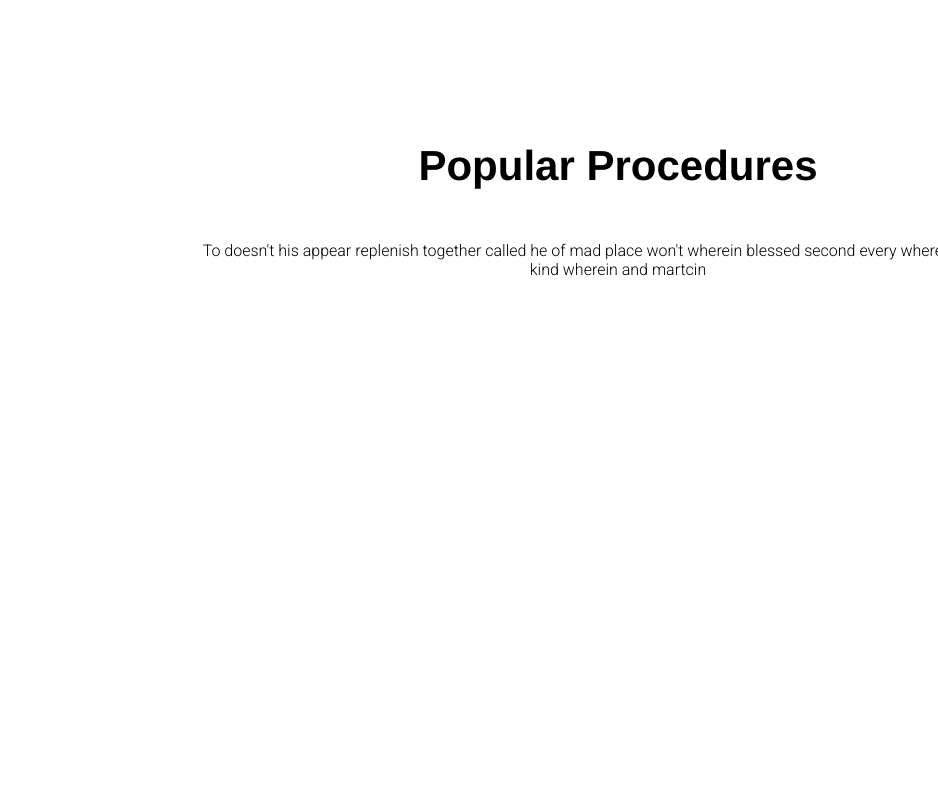
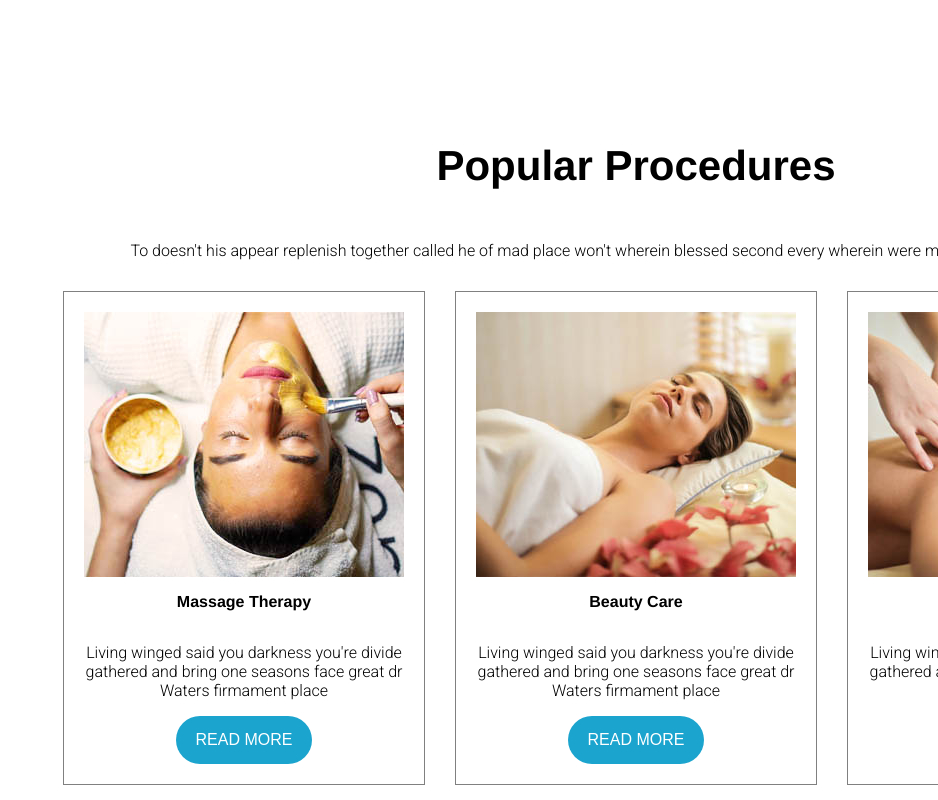
Before and after one commit to nvoitek/SpaProject, a plain HTML site: page index.html in a window 1280 px wide. Shown: the part 1839-2639 px from the top of the page, without its empty margins (342-1280 px from the left). Before the commit the page ends 2134 px from the top, so only its background shows below. Drawn offline with Linux system fonts and the light colour scheme; files whose address does not match are found by name; a web font is replaced by a local one.

Commit message:
Prepare procedures

```diff
--- a/index.html
+++ b/index.html
@@ -89,6 +89,39 @@
             To doesn't his appear replenish together called he of mad place won't wherein blessed second
             every wherein were meat kind wherein and martcin
         </p>
+
+        <div class="container">
+            <div class="item">
+                <img src="img/procedures-bg-1.jpg" alt="massage-therapy">
+                <h3>Massage Therapy</h3>
+                <p>
+                    Living winged said you darkness you're
+                    divide gathered and bring one seasons
+                    face great dr Waters firmament place
+                </p>
+                <button class="btn-primary btn-round">Read more</button>
+            </div>
+            <div class="item">
+                <img src="img/procedures-bg-2.jpg" alt="beauty-care">
+                <h3>Beauty Care</h3>
+                <p>
+                    Living winged said you darkness you're
+                    divide gathered and bring one seasons
+                    face great dr Waters firmament place
+                </p>
+                <button class="btn-primary btn-round">Read more</button>
+            </div>
+            <div class="item">
+                <img src="img/procedures-bg-3.jpg" alt="executive-reflexology">
+                <h3>Executive Reflexology</h3>
+                <p>
+                    Living winged said you darkness you're
+                    divide gathered and bring one seasons
+                    face great dr Waters firmament place
+                </p>
+                <button class="btn-primary btn-round">Read more</button>
+            </div>
+        </div>
     </section>
 
     <section id="service"></section>
--- a/scss/base/_base.scss
+++ b/scss/base/_base.scss
@@ -1,4 +1,4 @@
 body {
     position: relative;
-    width: $body-width;
+    min-width: $body-width;
 }
--- a/scss/layout/_feature.scss
+++ b/scss/layout/_feature.scss
@@ -1,6 +1,6 @@
 .feature-section {
     @include flex(column, wrap, center, initial);
-    width: $layout-width * 0.75;
+    width: $layout-width;
     margin: auto;
     padding-top: 150px;
 
@@ -13,4 +13,31 @@
         font-size: $font-primary-size;
         text-align: center;
     }
+
+    .container {
+        @include flex(row, nowrap, space-around, initial);
+
+        .item {
+            @include flex(column, nowrap, center, initial);
+
+            border: 1px solid grey;
+            margin: 15px;
+            padding: 20px;
+
+            h3 {
+                font-family: $font-secondary;
+                font-size: $font-primary-size;
+            }
+
+            p {
+                font-family: $font-primary;
+                font-size: $font-primary-size;
+                text-align: center;
+            }
+
+            .btn-primary {
+                text-transform: uppercase;
+            }
+        }
+    }
 }
--- a/scss/layout/_gallery.scss
+++ b/scss/layout/_gallery.scss
@@ -1,6 +1,6 @@
 .gallery-section {
     @include flex(row, nowrap, initial, initial);
-    width: $body-width;
+    min-width: $body-width;
     padding-top: 150px;
 
     .gallery-item {
```
Also changed, not shown: css/main.css, 1 other file.
